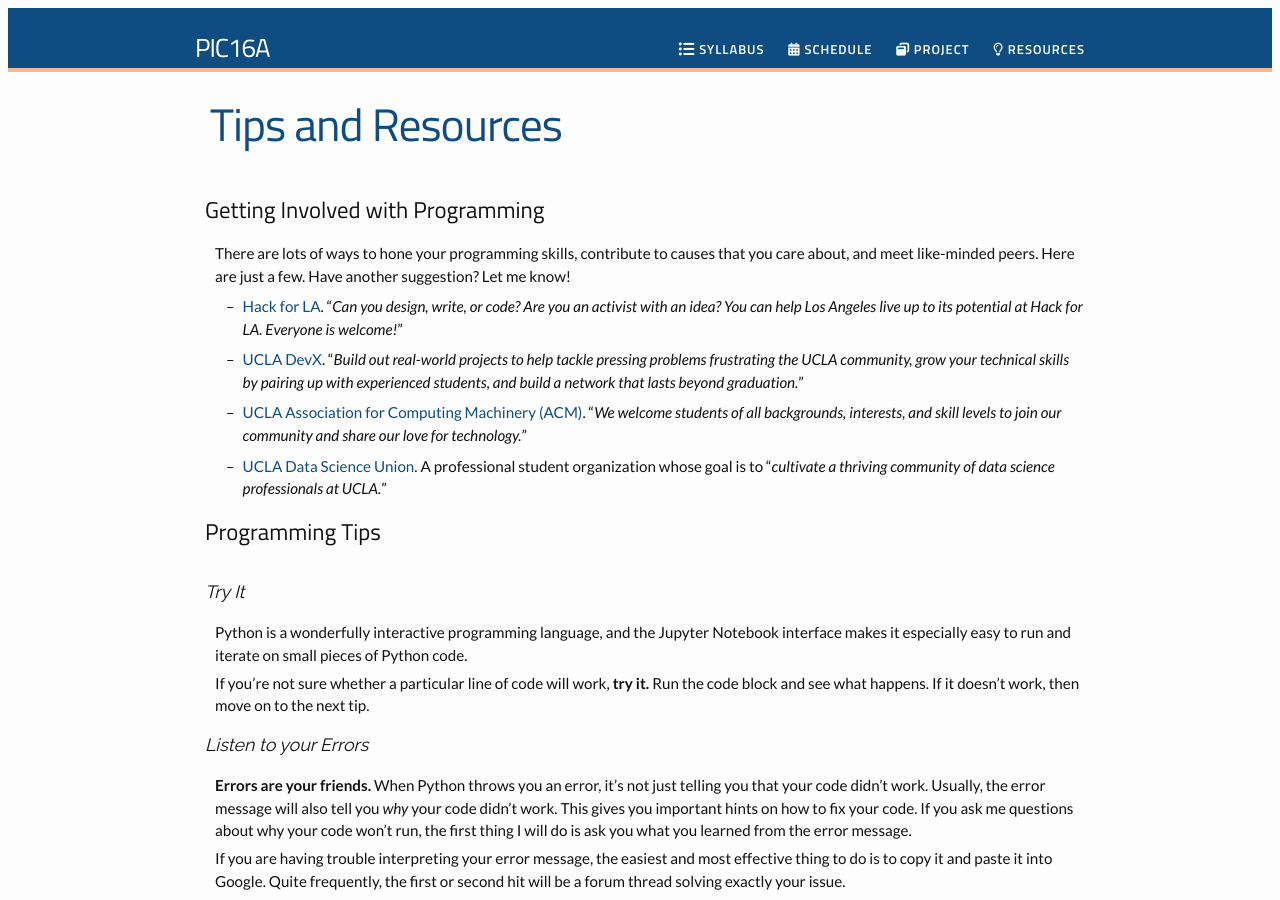
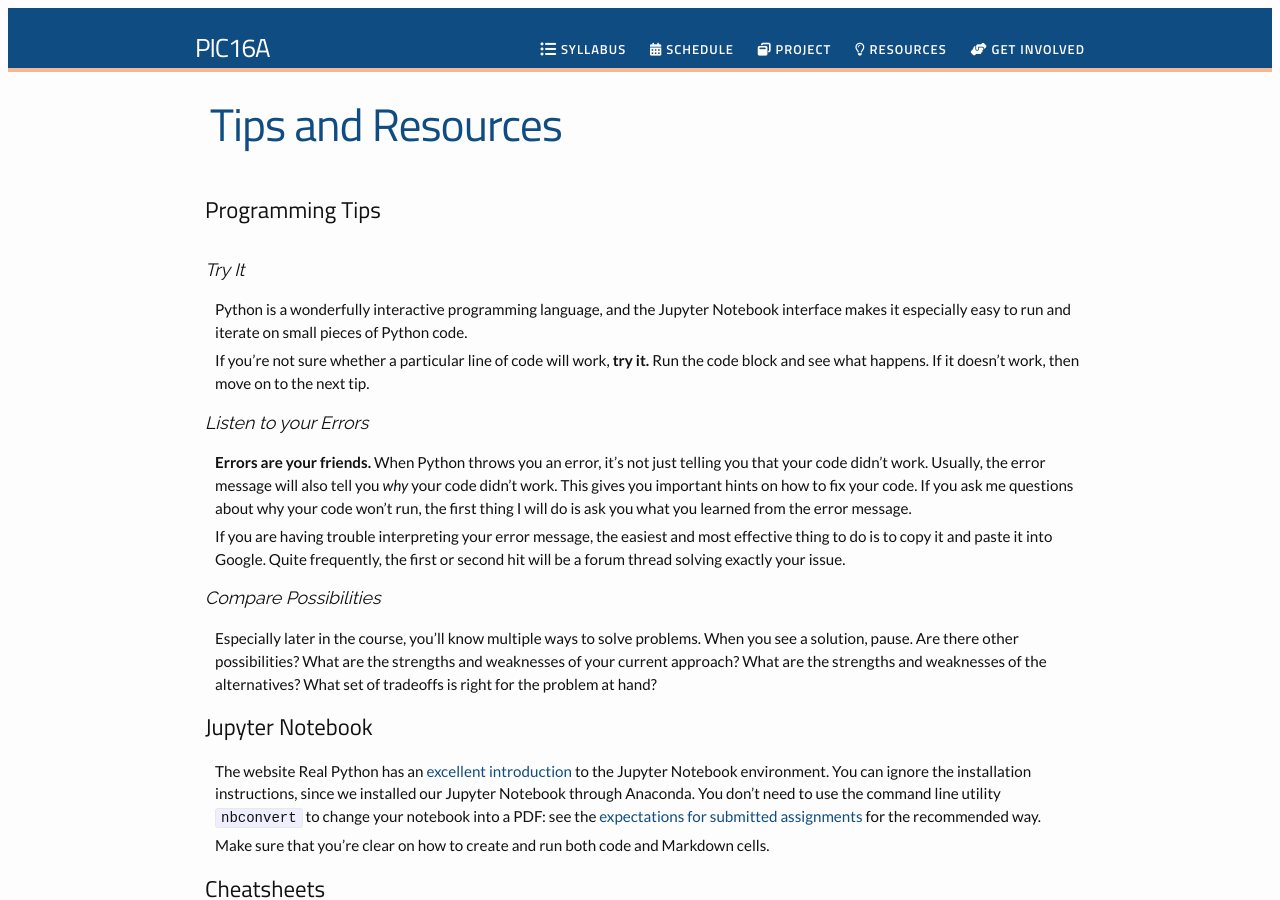
Before and after one commit to PhilChodrow/PIC16A, a Jekyll site: the page built from resources.md, in a window 1280 px wide and 900 px high. Built offline with Jekyll 4.4.1, drawn with Linux system fonts in a browser that asks for light colours; nearby versions of some CDN libraries.

Commit message:
add get involved

```diff
--- a/_includes/nav.html
+++ b/_includes/nav.html
@@ -3,4 +3,5 @@
     <li><a class="page-link" href="{{site.schedule}}"><i class="fas fa-calendar-alt"></i> Schedule</a></li>
     <li><a class="page-link" href="{{site.project}}"><i class="fas fa-window-restore"></i> Project</a></li>
     <li><a class="page-link" href="{{site.tips}}"><i class="fa fa-lightbulb-o" aria-hidden="true"></i> Resources</a></li>
+    <li><a class="page-link" href="{{site.tips}}"><i class="fas fa-hands-helping" aria-hidden="true"></i> Get Involved</a></li>
 </ul>
--- a/resources.md
+++ b/resources.md
@@ -3,15 +3,6 @@
 title: Tips and Resources
 permalink: tips/
 ---
-
-## Getting Involved with Programming
-
-There are lots of ways to hone your programming skills, contribute to causes that you care about, and meet like-minded peers. Here are just a few. Have another suggestion? Let me know!
-
-- [Hack for LA](https://www.hackforla.org/). "*Can you design, write, or code? Are you an activist with an idea? You can help Los Angeles live up to its potential at Hack for LA. Everyone is welcome!*"
-- [UCLA DevX](https://ucladevx.com/). "*Build out real-world projects to help tackle pressing problems frustrating the UCLA community, grow your technical skills by pairing up with experienced students, and build a network that lasts beyond graduation.*"
-- [UCLA Association for Computing Machinery (ACM)](https://www.uclaacm.com/). "*We welcome students of all backgrounds, interests, and skill levels to join our community and share our love for technology.*"
-- [UCLA Data Science Union](https://datascienceunion.com/index.html). A professional student organization whose goal is to "*cultivate a thriving community of data science professionals at UCLA.*"
 
 ## Programming Tips
 
```
Also changed, not shown: involved.md (added, +12 -0 lines).
